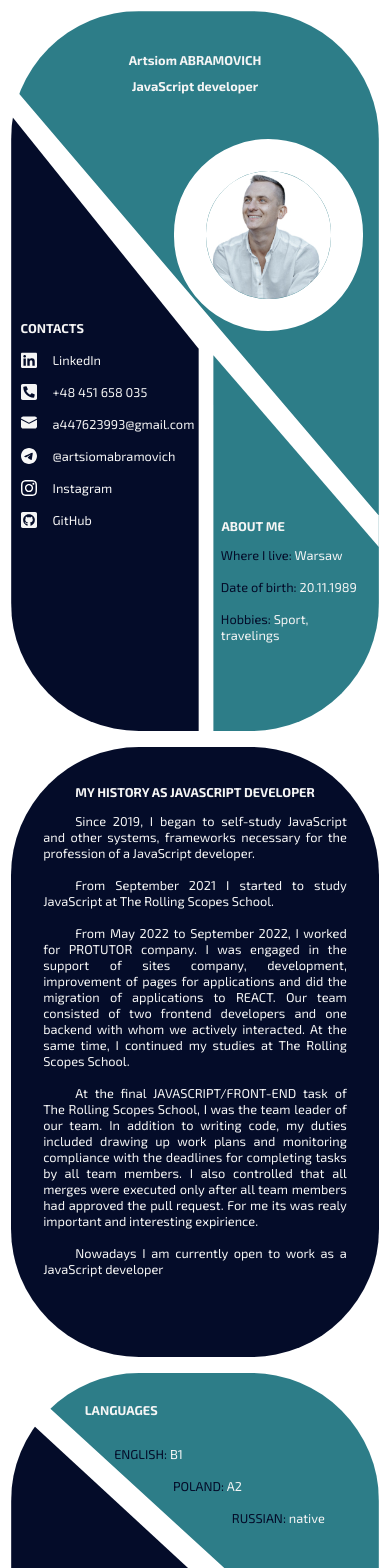
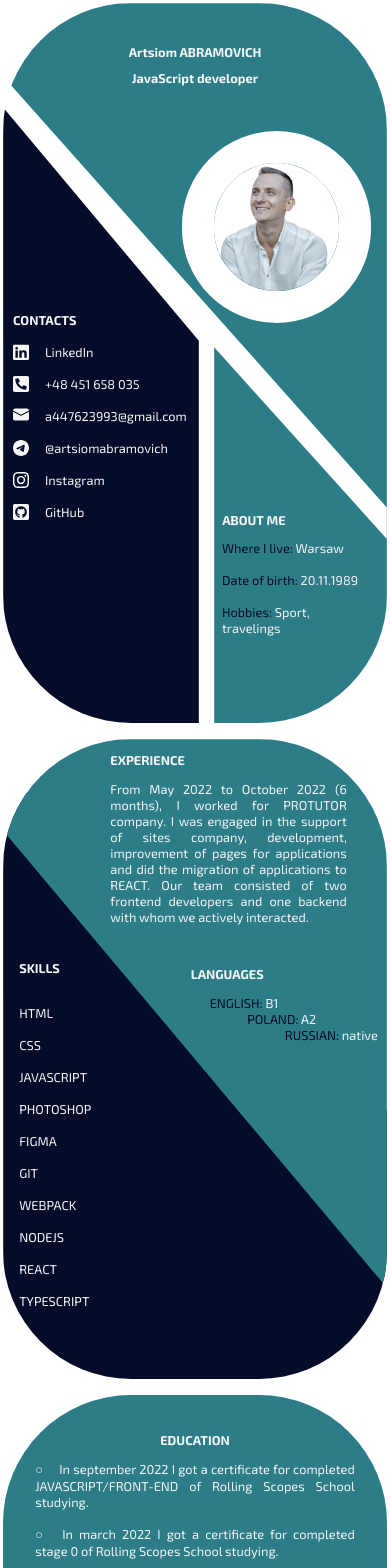
Before and after one commit to Abram31/cv-react, a React (Create React App) app: page / in a window 390 px wide. Shown: the top 1568 px of the page. Built offline with nearby package versions, Linux system fonts and the light colour scheme.

Commit message:
reafactor: change descriptions about

```diff
--- a/src/basic.scss
+++ b/src/basic.scss
@@ -1,8 +1,8 @@
     $background-name: rgba(45, 125, 136, 1);
     $background-contacts-about: rgba(4, 12, 41, 1);
     $shadowHover: rgba(105, 185, 105, 0.56);
-    $fontSizeTitle: 2.5rem;
-    $fontSizeText: 1.5rem;
+    $fontSizeTitle: 1.8rem;
+    $fontSizeText: 1.1rem;
 
     $fontSizeTitle-1050: 1.5rem;
     $fontSizeText-1050: 1rem;
@@ -24,6 +24,7 @@
     * {
         list-style: none;
         text-decoration: none;
+        // background-color: $background-name;
     }
 
     body,
@@ -34,10 +35,15 @@
         display: flex;
         flex-direction: column;
         gap: 1rem;
+        max-width: 1200px;
+        margin: 0 auto;
     }
+
+
     @media(max-width: 500px) {
-    body,
-    #root {
+
+        body,
+        #root {
             padding: .2rem;
             letter-spacing: initial;
         }
--- a/src/index.js
+++ b/src/index.js
@@ -16,9 +16,9 @@ const body = ReactDOM.createRoot(document.querySelector('body'))
 body.render(
   <React.StrictMode>
     <Header />
-    <MyHistory/>
     <Skills/>
     <Education/>
+    <MyHistory/>
     <MyProjects/>
     <Footer contacts={contacts}/>
 
--- a/src/my-history/my-history.jsx
+++ b/src/my-history/my-history.jsx
@@ -6,7 +6,7 @@ export const MyHistory = () => {
             <h3> {'My history as JavaScript developer'.toLocaleUpperCase()}</h3>
             <p> Since 2019, I began to self-study JavaScript and other systems, frameworks necessary for the profession of a JavaScript developer.</p>
             <p>From September 2021 I started to study JavaScript at The Rolling Scopes School.</p>
-            <p> From May 2022 to September 2022, I worked for PROTUTOR company. I was engaged in the support of sites company, development, improvement of pages
+            <p> From May 2022 to October 2022, I worked for PROTUTOR company. I was engaged in the support of sites company, development, improvement of pages
                 for applications and did the migration of applications to REACT. Our team consisted of two frontend developers and one backend with whom we actively interacted. At the same time, I continued my studies at The Rolling Scopes School.</p>
 
             <p>At the final JAVASCRIPT/FRONT-END task of The Rolling Scopes School, I was the team leader of our team. In addition to writing code, my duties included drawing up work plans and monitoring compliance with the deadlines for completing tasks by all team members.
--- a/src/skills/skills.jsx
+++ b/src/skills/skills.jsx
@@ -48,18 +48,36 @@ const listLanguages = {
 
 const Languages = () => {
     return (
-        <div className='container-languages'>
-            <ul className='wrapper-languages'>
-                <h3>LANGUAGES</h3>
-                {Object.entries(listLanguages).map((language, index) => (
+        <div className='container-languages-experience'>
+            <div className='wrapper-languages-experience'>
+                <Expiernce />
+                <ul className='wrapper-languages'>
+
+                    <h3>LANGUAGES</h3>
+                    {Object.entries(listLanguages).map((language, index) => (
                     <li key={language[0] + index} className={'language'} style={{padding:`0 0 0 ${index * 20 + 10}%`}}>
                     <span>{`${language[0].toLocaleUpperCase()}:`}</span> { `${language[1].level}`}</li>
                 ))}
 
-            </ul>
+                </ul>
+            </div>
+        </div >
+    )
+}
+
+export const Expiernce = () => {
+    return (
+        <div className='container-experience'>
+            <h3>
+                EXPERIENCE
+            </h3>
+            <p>From May 2022 to October 2022 (6 months), I worked for PROTUTOR company. I was engaged in the support of sites company, development, improvement of pages for applications and did the migration of applications
+                to REACT. Our team consisted of two frontend developers and one backend with whom we actively interacted.</p>
         </div>
     )
 }
+
+
 
 export const Skills = () => {
     return (
@@ -69,7 +87,7 @@ export const Skills = () => {
                 <ul className='wrapper-skills'>
                     <h3>SKILLS</h3>
                     {Object.entries(listSkills).map((skill, index) => (
-                        <li key={skill[0] + index}  className={`wrapper-skills__skill ${skill[0]}`} >{skill[0].toLocaleUpperCase()}
+                        <li key={skill[0] + index} className={`wrapper-skills__skill ${skill[0]}`}>{skill[0].toLocaleUpperCase()}
                             <span style={{ width: `${60 - (60 / 10) * skill[1].level}%` }}></span>
                         </li>
                     ))}
--- a/src/skills/skills.scss
+++ b/src/skills/skills.scss
@@ -4,8 +4,16 @@
     position: relative;
     color: whitesmoke;
     border-radius: 8rem;
-    height: 60rem;
+    height: 53rem;
     overflow: hidden;
+
+    @media (max-width:1050px) {
+        & {
+            height: 60rem;
+        }
+    }
+
+    ;
 
     .container-skills {
         position: absolute;
@@ -15,13 +23,17 @@
         background-color: $background-contacts-about;
         clip-path: polygon(0% 100%, 100% 100%, 100% 80%, 0% 5%);
 
+        @media (max-width:850px) {
+            clip-path: polygon(0% 100%, 100% 100%, 100% 92%, 0% 20%)
+        }
+
         .wrapper-skills {
             position: absolute;
             display: flex;
             flex-direction: column;
             gap: 1rem;
             width: 40%;
-            padding: 12rem 0 0 1rem;
+            padding: 18rem 0 0 1rem;
 
             & h3 {
                 font-size: $fontSizeTitle;
@@ -41,6 +53,12 @@
                     height: 1rem;
                     width: 50%;
                     background-color: aqua;
+
+                    @media (max-width:850px) {
+                            & {
+                                display: none;
+                            }
+                        }
                 }
 
                 & span {
@@ -53,6 +71,11 @@
 
                     &:hover {
                         background-color: white;
+                    }
+                    @media (max-width:850px) {
+                        & {
+                            display: none;
+                        }
                     }
                 }
 
@@ -74,6 +97,7 @@
         }
 
         @media(max-width:1050px) {
+
             .wrapper-skills {
                 padding: 26rem 0 0 1rem;
                 width: 60%;
@@ -122,20 +146,36 @@
         }
     }
 
-    .container-languages {
+    .container-languages-experience {
         position: absolute;
         width: 100%;
+        right: 0;
         height: 100%;
         display: flex;
         background-color: $background-name;
         clip-path: polygon(135% 100%, 100% 100%, 100% 0%, 0% 0%);
 
+        @media (max-width:850px) {
+            & {
+                clip-path: polygon(120% 100%, 100% 100%, 100% 0%, -20% 0%);
 
-        .wrapper-languages {
+            }
+        }
+
+
+        .container-experience {
+            & p {
+                text-align: justify;
+                padding: 0 1rem 0 0;
+
+            }
+        }
+
+        .wrapper-languages-experience {
             display: flex;
             flex-direction: column;
-            gap: 1rem;
-            width: 70%;
+            padding: 0 1rem;
+            width: 60%;
             top: 0;
             position: absolute;
             right: 0;
@@ -151,11 +191,17 @@
                     color: $background-contacts-about;
                 }
             }
+
+            .wrapper-languages {
+                width: 70%;
+                align-self: flex-end;
+
+            }
         }
 
         @media(max-width: 1050px) {
-            .wrapper-languages {
-                width: 80%;
+            .wrapper-languages-experience {
+                width: 60%;
 
                 & h3 {
                     font-size: $fontSizeTitle-1050;
@@ -169,7 +215,13 @@
         }
 
         @media(max-width: 850px) {
-            .wrapper-languages {
+            .container-languages-experience {
+                clip-path: polygon(120% 100%, 100% 100%, 100% 0%, -20% 0%);
+            }
+
+            .wrapper-languages-experience {
+                width: 70%;
+                padding: 0 .5rem 0 2rem;
 
                 & h3 {
                     font-size: $fontSizeTitle-850;
@@ -185,17 +237,21 @@
     }
 
     @media(max-width: 500px) {
-        .container-languages {
+        .container-languages-experience {
 
-            clip-path: polygon(190% 100%, 100% 100%, 100% 0%, 0% 0%);
+            // clip-path: polygon(190% 100%, 100% 100%, 100% 0%, 0% 0%);
 
-            .wrapper-languages {
+            .wrapper-languages,
+            .container-experience {
+
 
                 & h3 {
                     font-size: $fontSizeTitle-500;
                 }
 
-                .language {
+                .language,
+                & p {
+                    padding: 0 2rem 0 0;
                     font-size: $fontSizeText-500;
 
                 }
@@ -209,6 +265,7 @@
 
     .skills-section {
         height: 40rem;
+
         .container-skills {
             clip-path: polygon(0% 100%, 100% 100%, 100% 58%, 0% 5%);
         }
```
Also changed, not shown: 2 other files (tests, documents, lock files or other folders).
